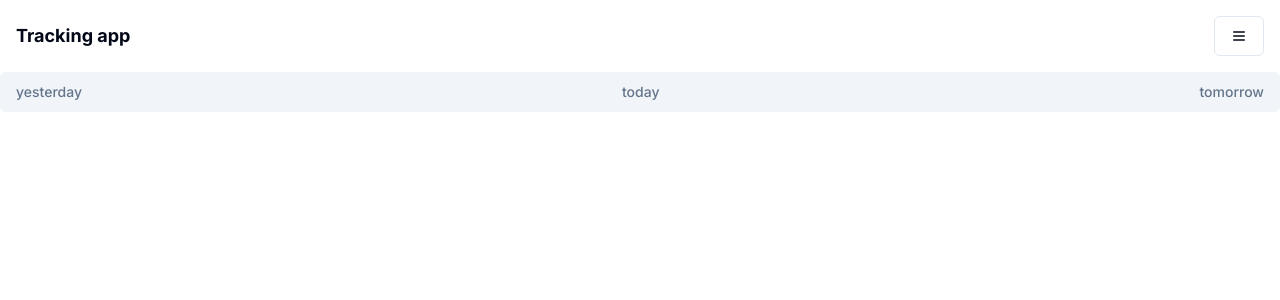
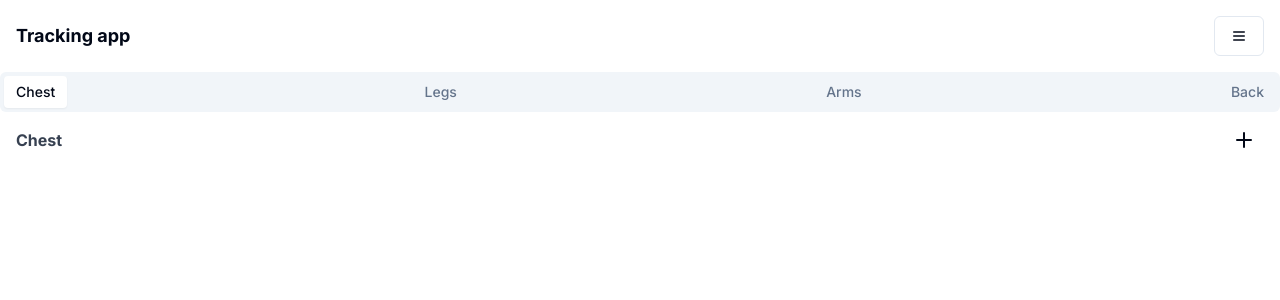
Before and after one commit to Mrcool199/workout-tracker, a Next.js app: page / in a window 1280 px wide. Shown: the top 300 px of the page. Built offline with nearby package versions, Linux system fonts and the light colour scheme.

Commit message:
feat: add popup to the exercise added

```diff
--- a/src/components/MenuBar.tsx
+++ b/src/components/MenuBar.tsx
@@ -3,21 +3,25 @@ import { WorkoutsSection } from "./WorkoutsSection";
 
 export function MenubarDemo() {
   return (
-    <Tabs defaultValue="account">
+    <Tabs defaultValue="chest">
       <TabsList className="flex flex-row justify-between">
-        <TabsTrigger value="yesterday">yesterday</TabsTrigger>
-        <TabsTrigger value="today">today</TabsTrigger>
-        <TabsTrigger value="tomorrow">tomorrow</TabsTrigger>
+        <TabsTrigger value="chest">Chest</TabsTrigger>
+        <TabsTrigger value="legs">Legs</TabsTrigger>
+        <TabsTrigger value="arms">Arms</TabsTrigger>
+        <TabsTrigger value="back">Back</TabsTrigger>
       </TabsList>
 
-      <TabsContent value="yesterday">
-        <WorkoutsSection heading="Sunday" />
+      <TabsContent value="chest">
+        <WorkoutsSection heading="Chest" />
       </TabsContent>
-      <TabsContent value="today">
-        <WorkoutsSection heading="Monday" />
+      <TabsContent value="legs">
+        <WorkoutsSection heading="Legs" />
       </TabsContent>
-      <TabsContent value="tomorrow">
-        <WorkoutsSection heading="Tuesday" />
+      <TabsContent value="arms">
+        <WorkoutsSection heading="Arms" />
+      </TabsContent>
+      <TabsContent value="back">
+        <WorkoutsSection heading="Back" />
       </TabsContent>
     </Tabs>
   );
--- a/src/components/NavBar.tsx
+++ b/src/components/NavBar.tsx
@@ -6,15 +6,12 @@ import {
   DropdownMenu,
   DropdownMenuContent,
   DropdownMenuLabel,
-  DropdownMenuRadioGroup,
-  DropdownMenuRadioItem,
   DropdownMenuSeparator,
   DropdownMenuTrigger,
 } from "@/components/ui/dropdown-menu";
 import { MenuIcon } from "lucide-react";
 
 export function CreateNavBar() {
-  const [position, setPosition] = React.useState("Monday");
   return (
     <div className="flex flex-row justify-between items-center m-4">
       <b className="text-lg">Tracking app</b>
@@ -25,25 +22,12 @@ export function CreateNavBar() {
           </Button>
         </DropdownMenuTrigger>
         <DropdownMenuContent className="w-56">
-          <DropdownMenuLabel>Day of the week</DropdownMenuLabel>
+          <DropdownMenuLabel>Menu</DropdownMenuLabel>
           <DropdownMenuSeparator />
-          <DropdownMenuRadioGroup value={position} onValueChange={setPosition}>
-            <DropdownMenuRadioItem value="Monday">Monday</DropdownMenuRadioItem>
-            <DropdownMenuRadioItem value="Tuesday">
-              Tuesday
-            </DropdownMenuRadioItem>
-            <DropdownMenuRadioItem value="Wednesday">
-              Wednesday
-            </DropdownMenuRadioItem>
-            <DropdownMenuRadioItem value="Thursday">
-              Thursday
-            </DropdownMenuRadioItem>
-            <DropdownMenuRadioItem value="Friday">Friday</DropdownMenuRadioItem>
-            <DropdownMenuRadioItem value="Saturday">
-              Saturday
-            </DropdownMenuRadioItem>
-            <DropdownMenuRadioItem value="Sunday">Sunday</DropdownMenuRadioItem>
-          </DropdownMenuRadioGroup>
+          <div className="flex flex-col gap-2 m-4">
+            <Button variant="default">Add Exercise</Button>
+            <Button variant="destructive">Sign out</Button>
+          </div>
         </DropdownMenuContent>
       </DropdownMenu>
     </div>
--- /dev/null
+++ b/src/components/Popup.tsx
@@ -0,0 +1,48 @@
+import React from "react";
+
+import { Label } from "@/components/ui/label";
+import {
+  Popover,
+  PopoverContent,
+  PopoverTrigger,
+} from "@/components/ui/popover";
+
+export function PopUp({
+  label,
+  value,
+  index,
+}: {
+  label: string;
+  value: string;
+  index: number;
+}) {
+  return (
+    <Popover>
+      <PopoverTrigger asChild>
+        <p className="ml-4 text-gray-500 text-xs">Click here for first entry</p>
+      </PopoverTrigger>
+      <PopoverContent className="w-80">
+        <div className="grid gap-4">
+          <div className="space-y-2">
+            <h4 className="font-medium leading-none">First Entry :</h4>
+            <p className="text-sm text-muted-foreground">
+              Set the dimensions for the layer.
+            </p>
+          </div>
+          <div className="grid gap-2">
+            <div className="flex flex-col justify-between gap-4">
+              <div className="grid grid-cols">
+                <Label htmlFor="width">Exercise</Label>
+                <p>{label}</p>
+              </div>
+              <div className="grid grid-cols">
+                <Label htmlFor="width">Description</Label>
+                <p>{value}</p>
+              </div>
+            </div>
+          </div>
+        </div>
+      </PopoverContent>
+    </Popover>
+  );
+}
--- a/src/components/WorkoutsSection.tsx
+++ b/src/components/WorkoutsSection.tsx
@@ -4,6 +4,7 @@ import { useState } from "react";
 import { WorkoutDialog } from "./WorkoutDialog";
 import { Button } from "./ui/button";
 import { Plus } from "lucide-react";
+import { PopUp } from "./Popup";
 
 type WorkoutTask = {
   label: string;
@@ -11,15 +12,10 @@ type WorkoutTask = {
 };
 
 export function WorkoutsSection({ heading }: { heading: string }) {
-  const [workouts, setWorkouts] = useState<WorkoutTask[]>([
-    {
-      label: "New Workout",
-      value: "",
-    },
-  ]);
+  const [workouts, setWorkouts] = useState<WorkoutTask[]>([]);
 
   function addWorkout() {
-    setWorkouts([{ label: "New Workout", value: "" }, ...workouts]);
+    setWorkouts([{ label: "", value: "" }, ...workouts]);
   }
 
   function editWorkout(
@@ -47,7 +43,7 @@ export function WorkoutsSection({ heading }: { heading: string }) {
       <div className="flex flex-col gap-1">
         {workouts.map((element, i) => (
           <div key={i}>
-            <p className="ml-4 text-gray-500 text-xs">Starting point</p>
+            <PopUp label={element.label} value={element.value} index={i} />
             <WorkoutDialog
               label={element.label}
               value={element.value}
```
